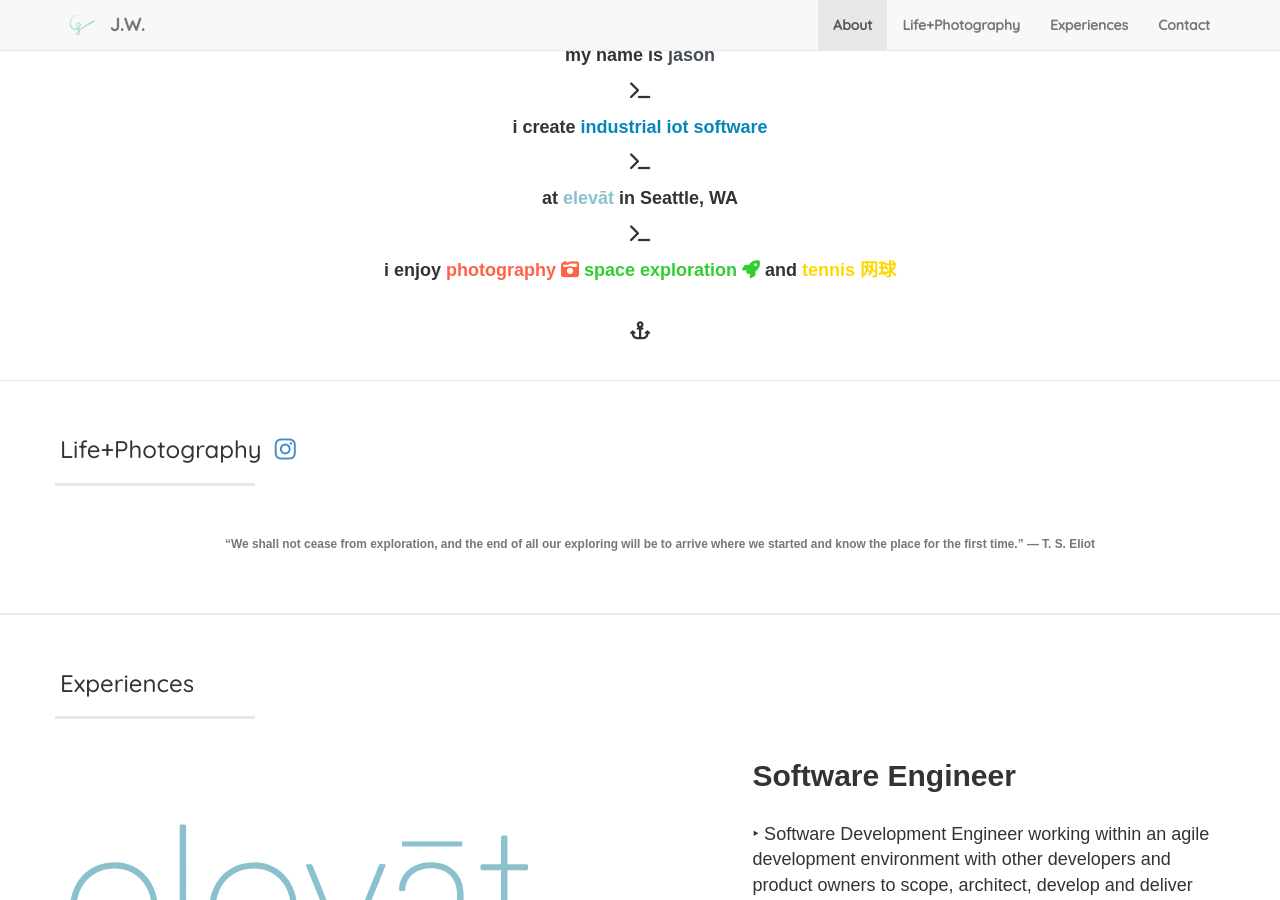
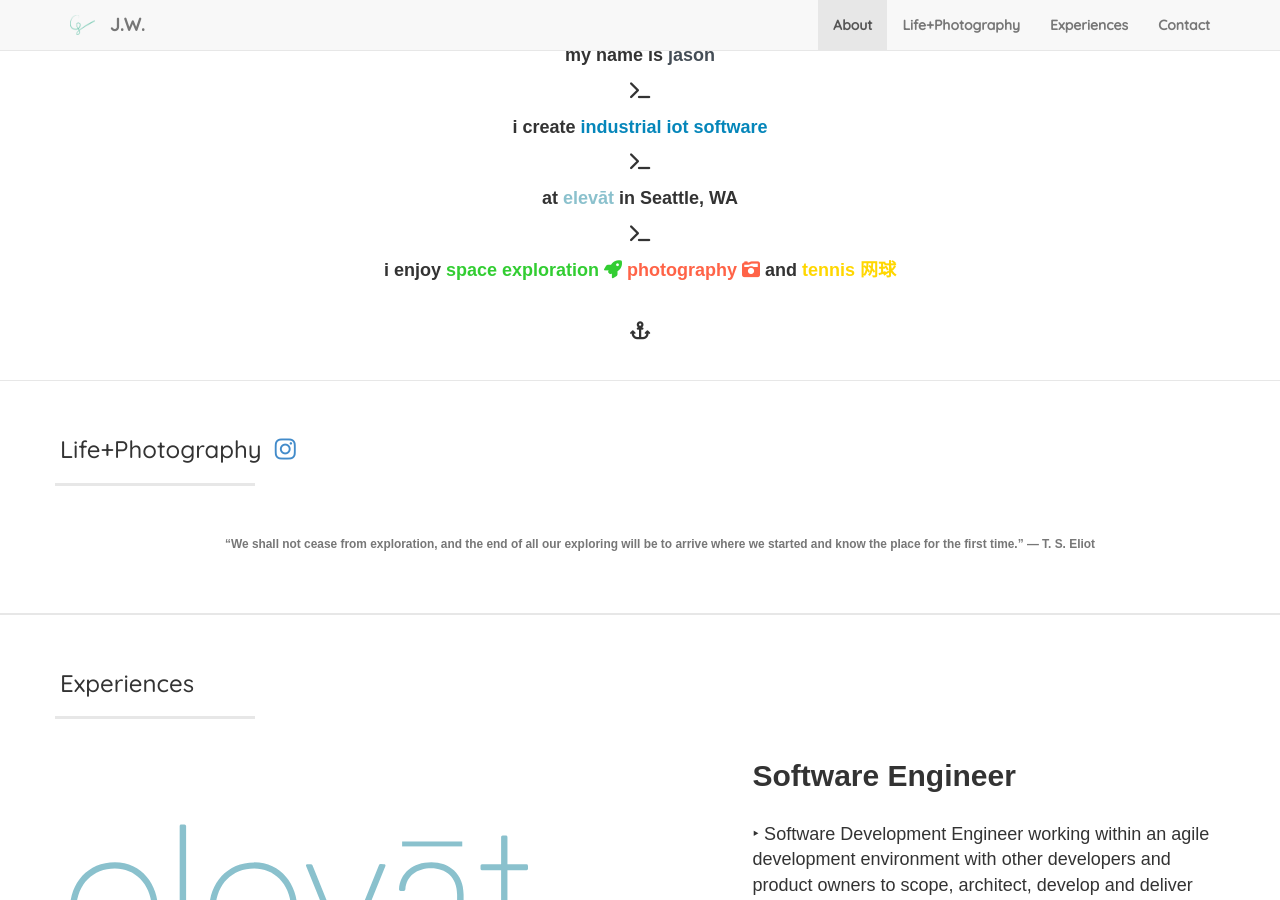
Before and after one commit to jawang94/jawang94.github.io, a Jekyll site: the page built from index.html, in a window 1280 px wide and 900 px high, scrolled down 957 px. Built offline with Jekyll 4.4.1, drawn with Linux system fonts in a browser that asks for light colours; nearby versions of some CDN libraries.

Commit message:
about update

```diff
--- a/_includes/about.html
+++ b/_includes/about.html
@@ -19,11 +19,11 @@
         </p>
         <p><i class="fa fa-terminal"></i></p>
         i enjoy
+        <font color="LimeGreen"
+          >space exploration <i class="fa fa-rocket" aria-hidden="true"></i
+        ></font>
         <font color="Tomato"
           >photography <i class="fa fa-camera-retro" aria-hidden="true"></i
-        ></font>
-        <font color="LimeGreen"
-          >space exploration <i class="fa fa-rocket" aria-hidden="true"></i
         ></font>
         and
         <font color="gold">tennis 网球</font>
```
